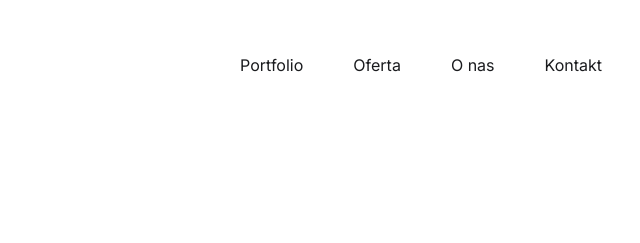
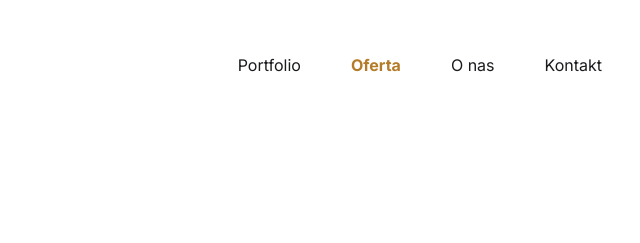
Before and after one commit to daisygith/website_example1, a website: page offer.html in a window 1280 px wide. Shown: the top 243 px of the page, 638-1278 px from the left. Drawn offline with nearby package versions, Linux system fonts and the light colour scheme; files that its build step writes are made by us from their sources; files whose address does not match are found by name.

Commit message:
added style from active links

```diff
--- a/assets/styles/_index.css
+++ b/assets/styles/_index.css
@@ -129,6 +129,11 @@ a {
     color: #1a1b1e;
     white-space: nowrap;
     transition: .3s;
+}
+
+.main-navigation ul li.nav-item.active a{
+    color: #b47c28;
+    font-weight: bold;
 }
 
 
```
